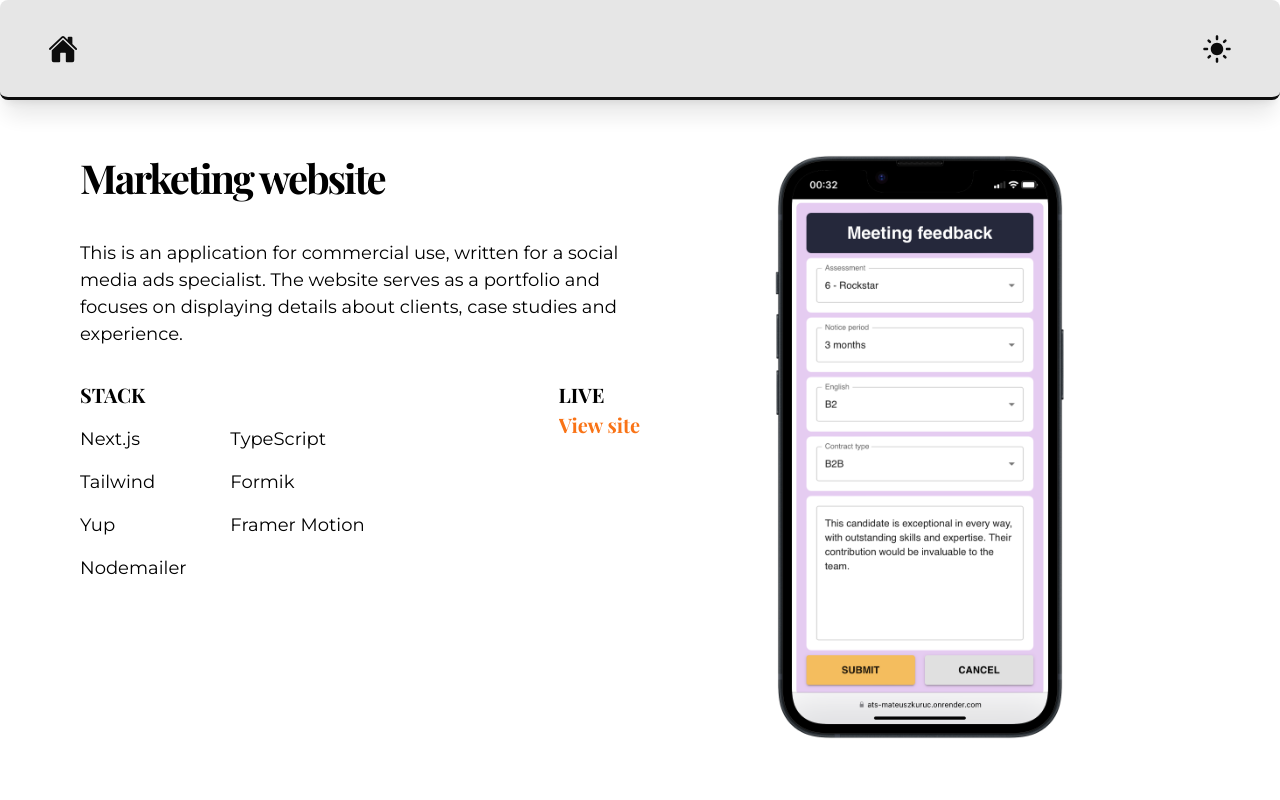
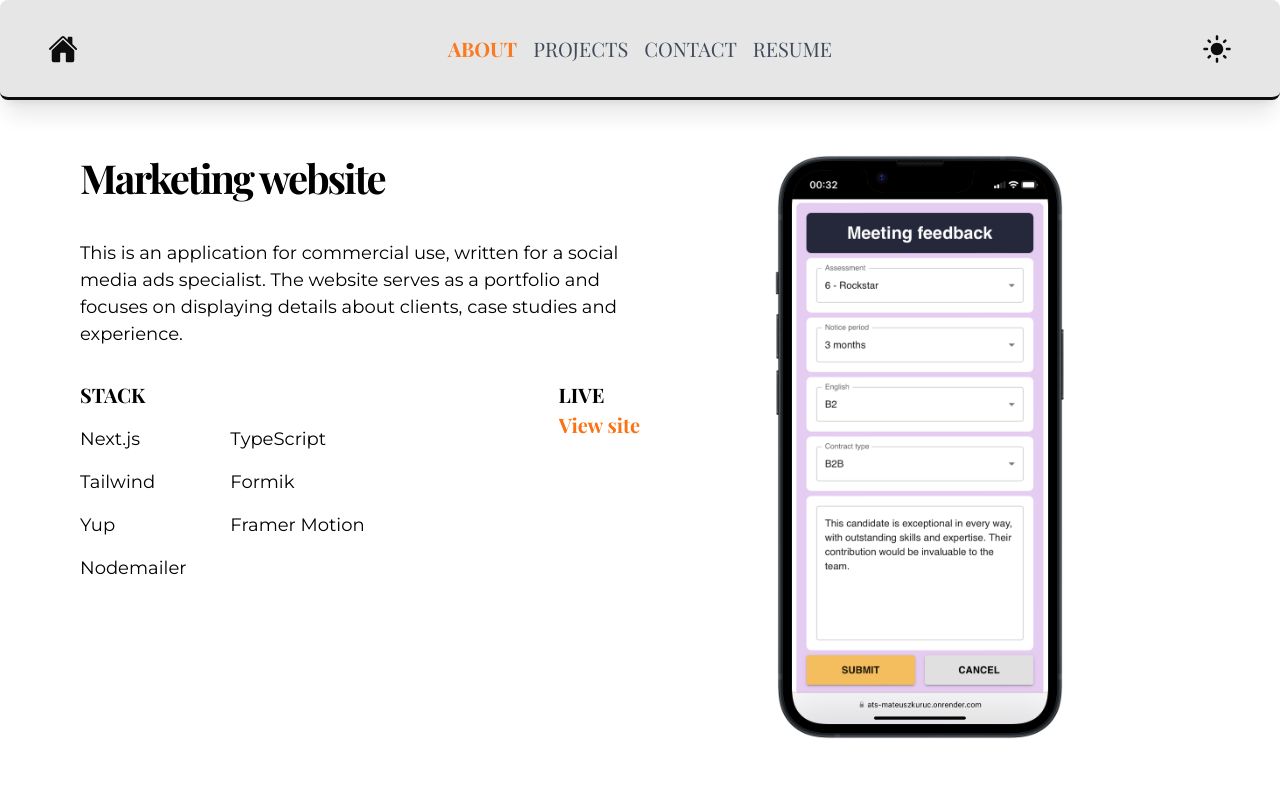
Before and after one commit to MateuszKuruc/developer-portfolio, a Next.js app in the folder developer-portfolio-site/: page /projects/marketing-portfolio in a window 1280 px wide. Shown: the top 800 px of the page. Built offline with nearby package versions, Linux system fonts and the light colour scheme; a web font is replaced by a local one.

Commit message:
rewrite how resume component is displayed, add nav links and provide logic for marking active links

```diff
--- a/developer-portfolio-site/src/app/components/landing-page-components/NavBar.tsx
+++ b/developer-portfolio-site/src/app/components/landing-page-components/NavBar.tsx
@@ -18,6 +18,10 @@ const NavBar = () => {
   const [activeLink, setActiveLink] = useState("about");
 
   const { theme, setTheme } = useTheme();
+
+  useEffect(() => {
+    console.log("active link", activeLink);
+  });
 
   const isHomePage = () => {
     return pathname === "/";
@@ -40,7 +44,7 @@ const NavBar = () => {
       ? (isMobile = window.innerWidth <= 768)
       : null;
 
-    if (isMobile) {
+    if (isMobile && isHomePage()) {
       if (scrollY < 2200) {
         setActiveLink("about");
       } else if (scrollY < 5600) {
@@ -50,7 +54,7 @@ const NavBar = () => {
       }
     }
 
-    if (!isMobile) {
+    if (!isMobile && isHomePage()) {
       if (scrollY < 1500) {
         setActiveLink("about");
       } else if (scrollY < 3000) {
@@ -80,7 +84,7 @@ const NavBar = () => {
           />
         </Link>
 
-        {isHomePage() && (
+        {/* {isHomePage() && ( */}
         <div>
           <ul className="gap-4 hidden sm:flex">
             {NAV_LINKS.map((link) => (
@@ -103,17 +107,30 @@ const NavBar = () => {
                 </ScrollLink>
               </li>
             ))}
+<div className="nav-links-desktop">
 
             <Link
-                className="nav-links-desktop"
-                target="_blank"
+              // className="nav-links-desktop"
+              className={` ${
+                activeLink === "resume"
+                ? "bold-20 text-orange-500 hover:text-orange-700"
+                : ""
+              }`}
+              // className={` ${
+                //  !isHomePage()
+                //     ? "bold-20 text-orange-500 hover:text-orange-700"
+                //     : ""
+                // }`}
+                // target="_blank"
                 href="/resume"
+                onClick={() => setActiveLink("resume")}
                 >
               Resume
             </Link>
+              </div>
           </ul>
         </div>
-        )}
+        {/* )} */}
 
         <div className="hidden sm:flex">
           {theme === "dark" ? (
```
Lines whose indentation alone changed are shown as unchanged.
